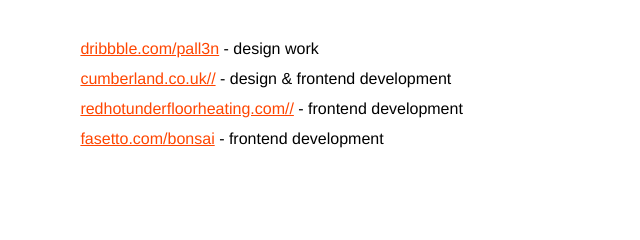
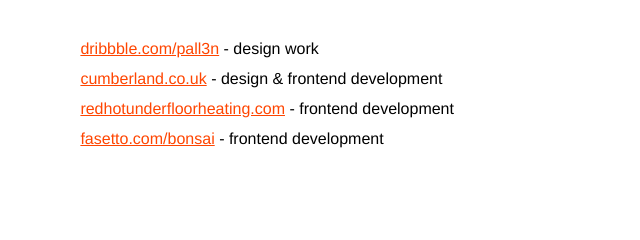
Before and after one commit to pall3n/pallen-website, a website: page src/templates/index.html in a window 1280 px wide. Shown: the part 333-573 px from the top of the page, 6-646 px from the left. Drawn offline with nearby package versions, Linux system fonts and the light colour scheme; files that its build step writes are made by us from their sources; files whose address does not match are found by name; a web font is replaced by a local one.

Commit message:
Updated work link text.

```diff
--- a/src/templates/index.html
+++ b/src/templates/index.html
@@ -22,10 +22,10 @@
 				<ul class="bulletless">
 					<li><a href="http://dribbble.com/pall3n" target="_blank">dribbble.com/pall3n</a> - design work</li>
 					<li>
-						<a href="https://cumberland.co.uk/" target="_blank">cumberland.co.uk//</a> - design &amp; frontend development
+						<a href="https://cumberland.co.uk/" target="_blank">cumberland.co.uk</a> - design &amp; frontend development
 					</li>
 					<li>
-						<a href="http://redhotunderfloorheating.com/" target="_blank">redhotunderfloorheating.com//</a> - frontend development
+						<a href="http://redhotunderfloorheating.com/" target="_blank">redhotunderfloorheating.com</a> - frontend development
 					</li>
 					<li>
 						<a href="https://www.fasetto.com/bonsai" target="_blank">fasetto.com/bonsai</a> - frontend development
```
